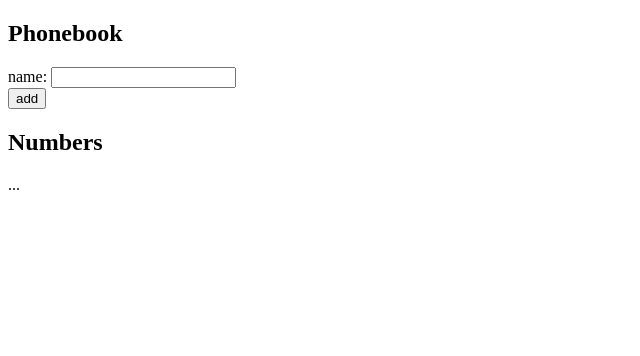
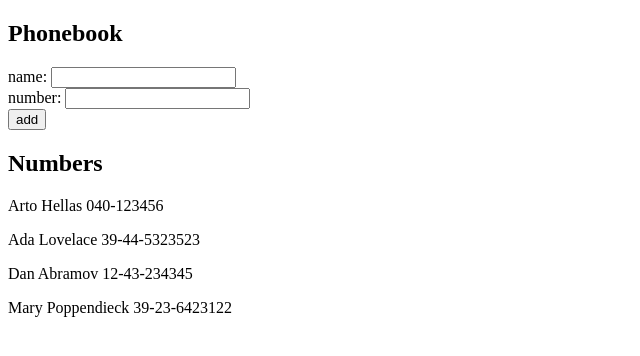
Before and after one commit to mqygdsmm/FullStackOpen, a React (Vite) app in the folder Part2/phonebook/: page / in a window 1280 px wide. Shown: the top 356 px of the page, without its empty margins (0-640 px from the left). Built offline with nearby package versions, Linux system fonts and the light colour scheme.

Commit message:
finished exercise2.8

```diff
--- a/Part2/phonebook/src/App.jsx
+++ b/Part2/phonebook/src/App.jsx
@@ -1,22 +1,37 @@
 import { useState } from 'react'
+
+const Show = ({persons}) => persons.map(person => <p key={person.id}>{person.name} {person.number}</p>)
 
 const App = () => {
   const [persons, setPersons] = useState([
-    { name: 'Arto Hellas' }
+    { name: 'Arto Hellas', number: '040-123456', id: 1 },
+    { name: 'Ada Lovelace', number: '39-44-5323523', id: 2 },
+    { name: 'Dan Abramov', number: '12-43-234345', id: 3 },
+    { name: 'Mary Poppendieck', number: '39-23-6423122', id: 4 }
   ])
   const [newName, setNewName] = useState('')
+  const [newNumber, setNewNumber] = useState('')
   const handleNewName = (event) => {
     setNewName(event.target.value)
   }
-  const addName = (event) => {
+  const handleNewNumber = (event) => {
+    setNewNumber(event.target.value)
+  }
+  const addPeople = (event) => {
     event.preventDefault()
     if (persons.some(element => element.name === newName)) {
       alert(`${newName} is already added to phonebook`)
     }
     else {
-      setPersons(persons.concat({name: newName}))
+      const newPerson = {
+        name: newName,
+        number: newNumber,
+        id: persons.length + 1,
+      }
+      setPersons(persons.concat(newPerson))
     }
     setNewName('')
+    setNewNumber('')
   }
   return (
     <div>
@@ -26,11 +41,14 @@ const App = () => {
           name: <input value={newName} onChange={handleNewName}/>
         </div>
         <div>
-          <button type="submit" onClick={addName}>add</button>
+          number: <input value={newNumber} onChange={handleNewNumber}/>
+        </div>
+        <div>
+          <button type="submit" onClick={addPeople}>add</button>
         </div>
       </form>
       <h2>Numbers</h2>
-      ...
+       <Show persons={persons} />
     </div>
   )
 }
```
